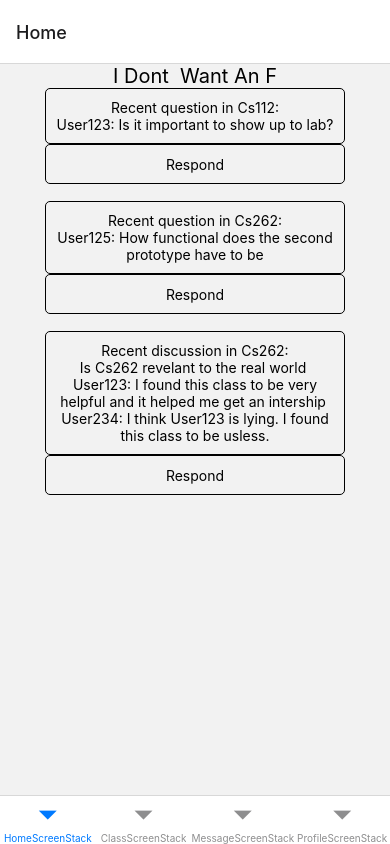
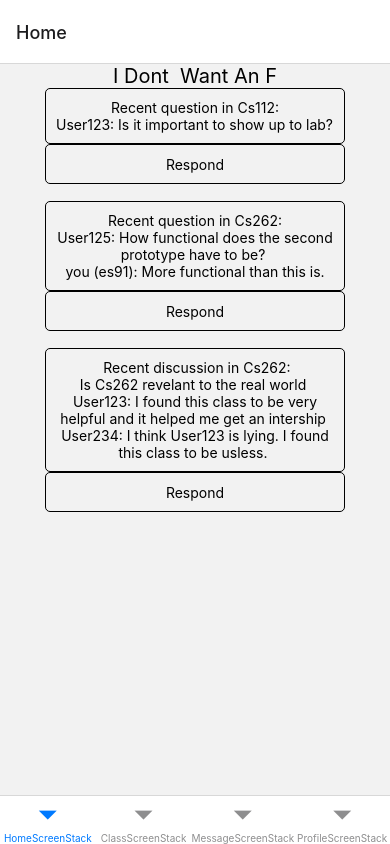
Before and after one commit to I-Dont-Want-An-F/client, a React Native app: screen /Home in a window 390 px wide. Built offline with nearby package versions, Linux system fonts and the light colour scheme.

Commit message:
added the ability to post comments

```diff
--- a/screens/ClassScreen/Class.js
+++ b/screens/ClassScreen/Class.js
@@ -1,6 +1,6 @@
 //This js file creates a class that using an array? to generate the same page for each class
 
-import React from 'react';
+import {React, useState} from 'react';
 import {  View, Text,TextInput } from 'react-native';
 import { GlobalStyles } from '../../stlyes/Global';
 
@@ -8,6 +8,8 @@ import { GlobalStyles } from '../../stlyes/Global';
 
 
 export default function Classes ({ route, navigation }) {
+  const [comments, setComments] = useState();
+  const [questions, setQuestions] = useState();
     return (
       <View>
         <Text style= {GlobalStyles.header}>{ route.params.name } </Text>
--- a/screens/ClassScreen/ClassScreen.js
+++ b/screens/ClassScreen/ClassScreen.js
@@ -13,8 +13,10 @@ const listItems = classList.map((c) =>
 );
 
 function ClassContainerElemenet (props) {
+  const [text, setText] = useState();
+  setText(props.c)
   return (
-    <Text> {props.c}</Text>
+    <Text> {text}</Text>
   )
 }
 
--- a/screens/HomeScreen/HomeScreen.js
+++ b/screens/HomeScreen/HomeScreen.js
@@ -7,25 +7,32 @@ import { GlobalStyles } from '../../stlyes/Global';
 
 
 export default function HomeScreen({ navigation }) {
+    const [text1, setText1] = useState();
+    const [text2, setText2] = useState("you (es91): More functional than this is.");
+    const [text3, setText3] = useState();
+
     return (
         <View>
         <Text style={GlobalStyles.text} > I Dont  Want An F {"\n"}</Text>
         <Text style={GlobalStyles.post}> Recent question in Cs112: {"\n"}
-        User123: Is it important to show up to lab?
+        User123: Is it important to show up to lab? {"\n"}
+        {text1}
         </Text>
-        <TextInput style={GlobalStyles.input} placeholder= "Respond" />
+        <TextInput style={GlobalStyles.input} onChangeText={(x) => {setText1("you (es91): " + x)}} placeholder= "Respond" />
        <Text> </Text>
         <Text style={GlobalStyles.post}> Recent question in Cs262: {"\n"}
-        User125: How functional does the second prototype have to be
+        User125: How functional does the second prototype have to be? {"\n"}
+        {text2}
         </Text>
-        <TextInput style={GlobalStyles.input} placeholder= "Respond" />
+        <TextInput style={GlobalStyles.input}  onChangeText={(x) => {setText2("you (es91): " + x)}} placeholder= "Respond" />
         <Text> </Text>
-        <Text style={GlobalStyles.post}> Recent discussion in Cs262: {"\n"}
+        <Text style={GlobalStyles.post}>  Recent discussion in Cs262: {"\n"}
          Is Cs262 revelant to the real world {"\n"}
          User123: I found this class to be very helpful and it helped me get an intership {"\n"}
-         User234: I think User123 is lying. I found this class to be usless.
+         User234: I think User123 is lying. I found this class to be usless. {"\n"}
+         {text3}
         </Text>
-        <TextInput style={GlobalStyles.input} placeholder= "Respond" />
+        <TextInput style={GlobalStyles.input}  onChangeText={(x) => {setText3("you (es91): " + x)}} placeholder= "Respond" />
 </View>
     )
 }
```
